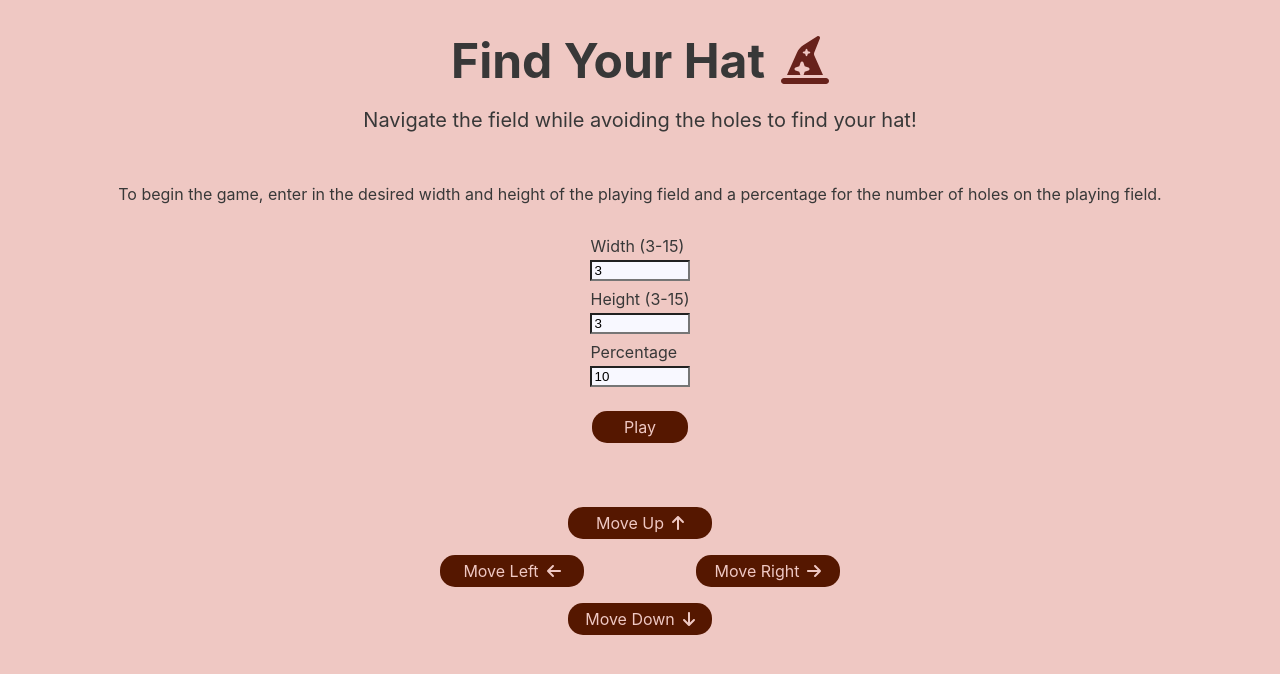
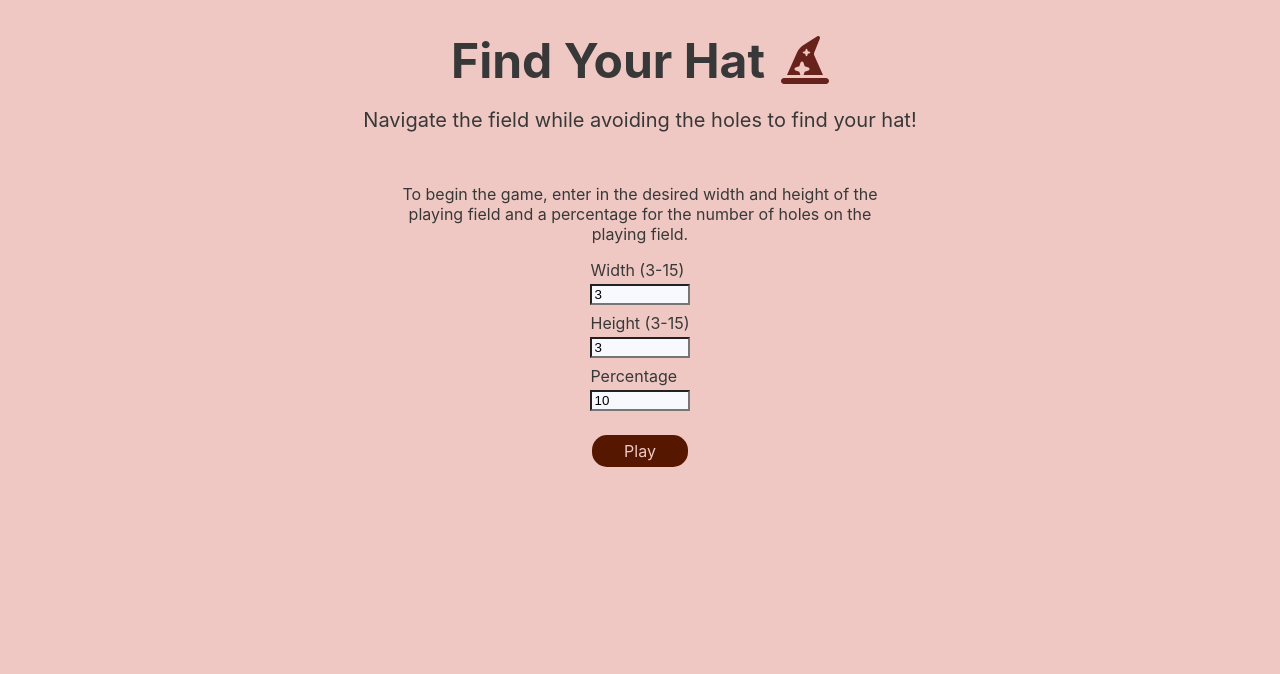
Before and after one commit to bradywinslow/findYourHat, a React (Create React App) app: page / in a window 1280 px wide. Shown: the top 674 px of the page. Built offline with nearby package versions, Linux system fonts and the light colour scheme.

Commit message:
hide movement buttons until play button clicked

```diff
--- a/src/components/StartingForm.jsx
+++ b/src/components/StartingForm.jsx
@@ -10,6 +10,7 @@ export default function StaringForm() {
     const [width, setWidth] = useState(3);
     const [height, setHeight] = useState(3);
     const [percentage, setPercentage] = useState(10);
+    const [isPlayClicked, setIsPlayClicked] = useState(false);
     const [fieldData, setFieldData] = useState([]);
     const [x, setX] = useState(0);
     const [y, setY] = useState(0);
@@ -30,6 +31,7 @@ export default function StaringForm() {
 
     function handleSubmit(e) {
         e.preventDefault();
+        setIsPlayClicked(true);
         const newFieldData = generateField(width, height, percentage);
         setFieldData(newFieldData);
     }
@@ -103,9 +105,10 @@ export default function StaringForm() {
     }
 
     return (
+        <>
             <div className={styles.startingContainer}>
-            <div className={styles.startingInstructions}>
-                <p>To begin the game, enter in the desired width and height of the playing field and a percentage for the number of holes on the playing field.</p>
+                <div className={styles.startingInstructionsContainer}>
+                    <p className={styles.startingInstructionsText}>To begin the game, enter in the desired width and height of the playing field and a percentage for the number of holes on the playing field.</p>
                 </div>
                 <form onSubmit={handleSubmit}>
                     <div className={styles.startingForm}>
@@ -159,14 +162,15 @@ export default function StaringForm() {
                         </div>
                     </div>
                 </form>
+            </div>
             <Field fieldData={fieldData}/>
-            <MovementButtons
+            {isPlayClicked && <MovementButtons
                 moveUp={moveUp}
                 moveLeft={moveLeft}
                 moveRight={moveRight}
                 moveDown={moveDown}
-            />
+            />}
             {isGameOver && <GameOverModal isGameOver={isGameOver} gameOverMessage={gameOverMessage} refreshPage={refreshPage}/>}
-        </div>
+        </>
     )
 }
--- a/src/styles/StartingForm.module.css
+++ b/src/styles/StartingForm.module.css
@@ -2,9 +2,15 @@
     color: #383838;
 }
 
-.startingInstructions {
+.startingInstructionsContainer {
+    display: flex;
+    justify-content: center;
+    align-items: center;
+}
+
+.startingInstructionsText {
     text-align: center;
-    margin: 0 2rem 2rem 2rem;
+    width: 32rem;
 }
 
 form {
```
Lines whose indentation alone changed are shown as unchanged.
